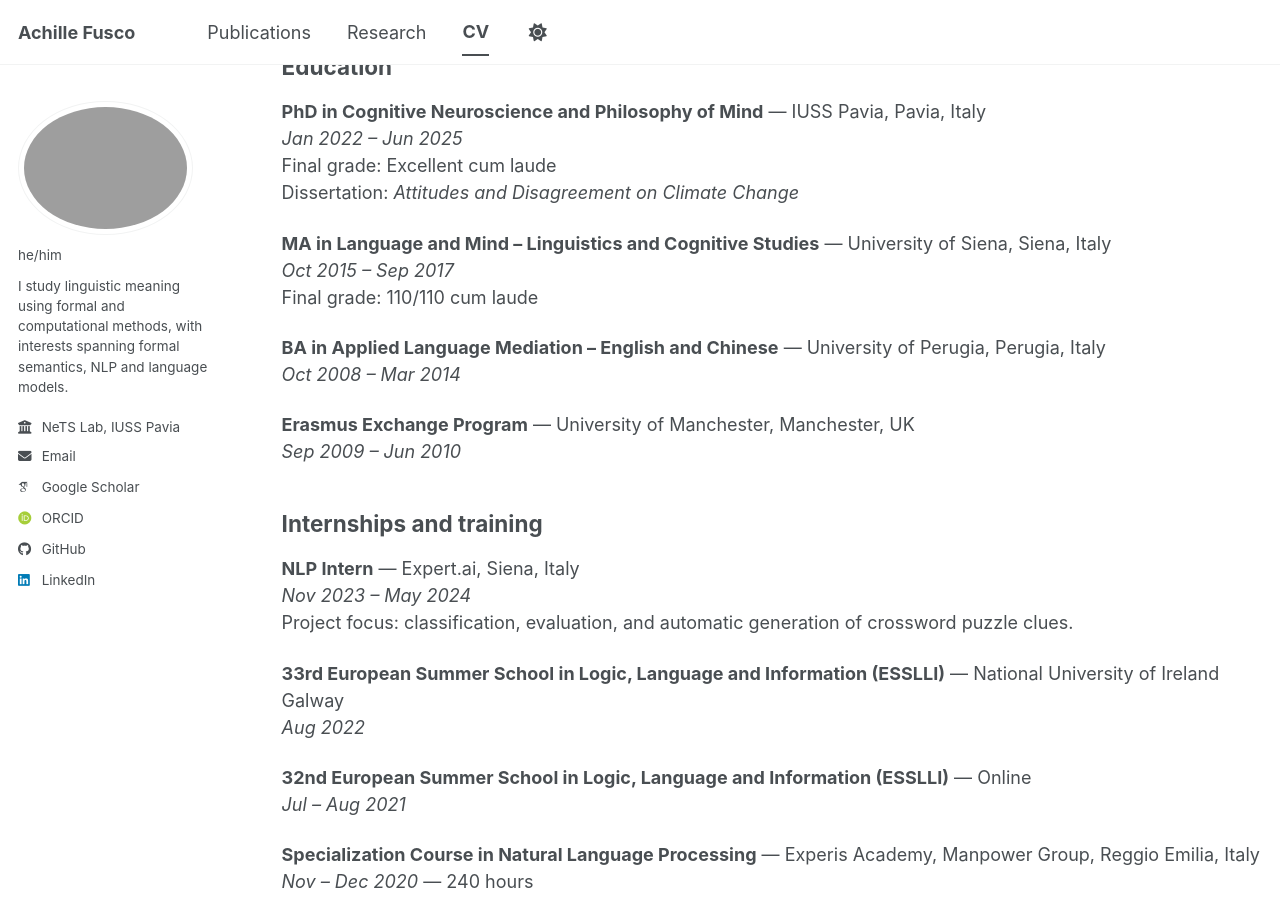
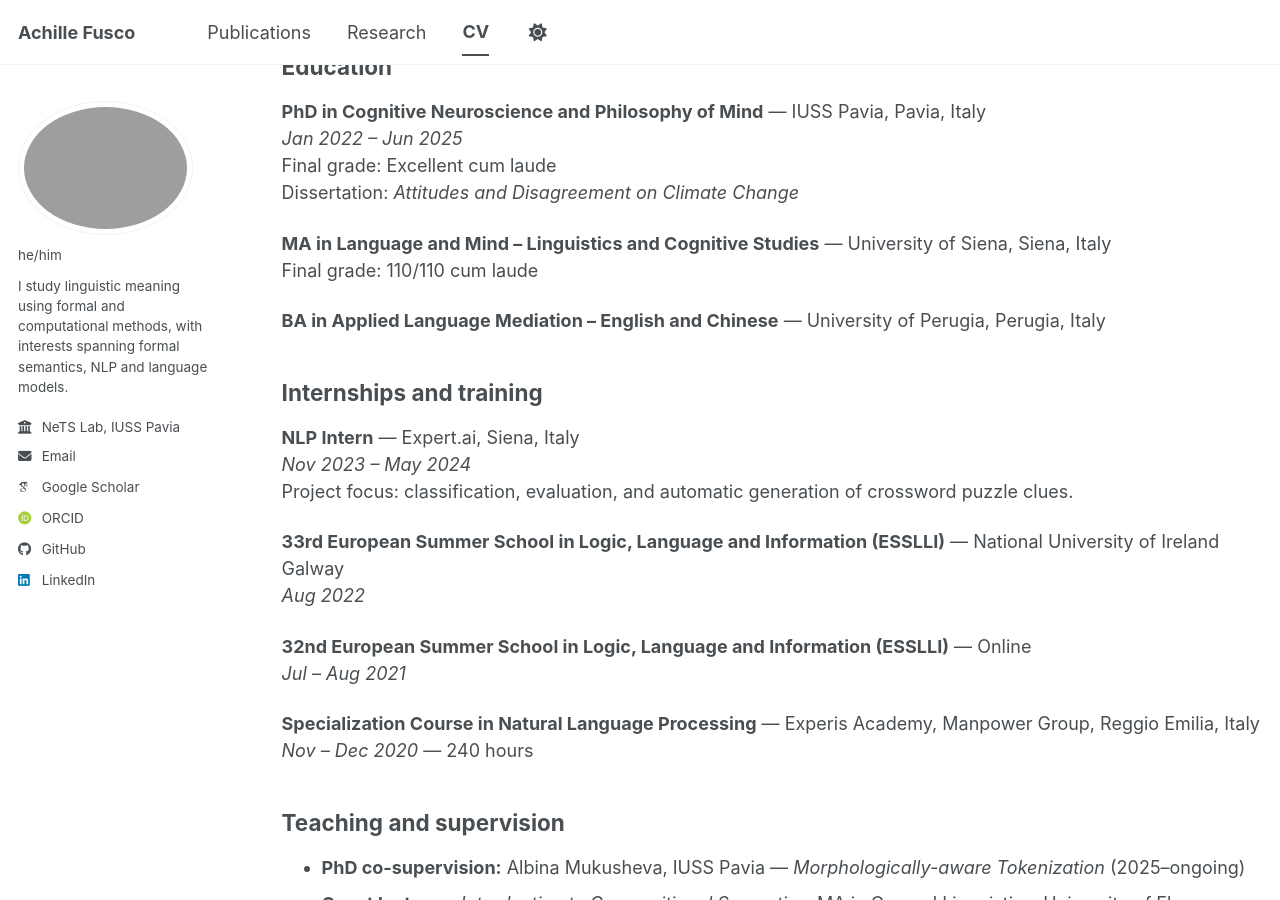
Before and after one commit to achille-fusco/achille-fusco.github.io, a Jekyll site: the page built from _pages/cv.md, in a window 1280 px wide and 900 px high, scrolled down 319 px. Built offline with Jekyll 4.4.1, drawn with Linux system fonts in a browser that asks for light colours; some web fonts are replaced; a script bundle is joined from its source files by our own code; library files that are not in the unit come from our copies.

```diff
--- a/_pages/cv.md
+++ b/_pages/cv.md
@@ -21,14 +21,9 @@
 Dissertation: *Attitudes and Disagreement on Climate Change*
 
 **MA in Language and Mind – Linguistics and Cognitive Studies** — University of Siena, Siena, Italy
-*Oct 2015 – Sep 2017*
 Final grade: 110/110 cum laude
 
 **BA in Applied Language Mediation – English and Chinese** — University of Perugia, Perugia, Italy
-*Oct 2008 – Mar 2014*
-
-**Erasmus Exchange Program** — University of Manchester, Manchester, UK
-*Sep 2009 – Jun 2010*
 
 ## Internships and training
 
```
